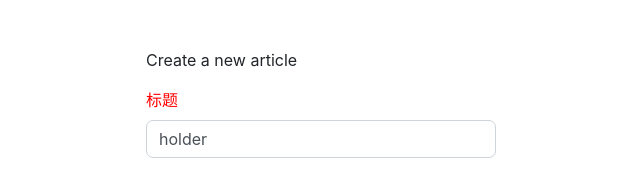
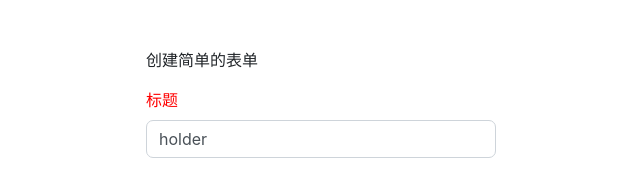
Before and after one commit to rayyuan90/webpack-with-react-, a React app: page src/index.html in a window 1280 px wide. Shown: the full height of the page, 34-674 px from the left. Built offline with nearby package versions, Linux system fonts and the light colour scheme.

Commit message:
text chinese

```diff
--- a/src/index.html
+++ b/src/index.html
@@ -3,13 +3,13 @@
 <head>
     <meta charset="utf-8">
     <link rel="stylesheet" href="https://maxcdn.bootstrapcdn.com/bootstrap/4.0.0-beta.2/css/bootstrap.min.css" >
-    <title>How to set up React, Webpack, and Babel</title>
+    <title>使用React, Webpack, Babel</title>
 </head>
 <body>
     <div class="container">
         <div class="row mt-5">
             <div class="col-md-4 offset-md-1">
-                <p>Create a new article</p>
+                <p>创建简单的表单</p>
                 <div id="create-article-form">
                     <!-- form -->
                 </div>
```
